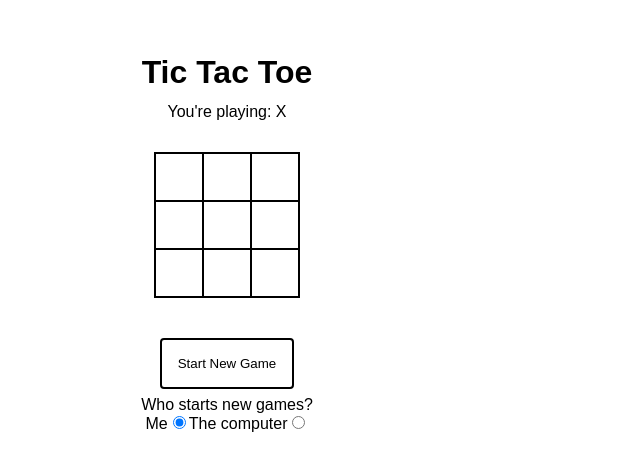
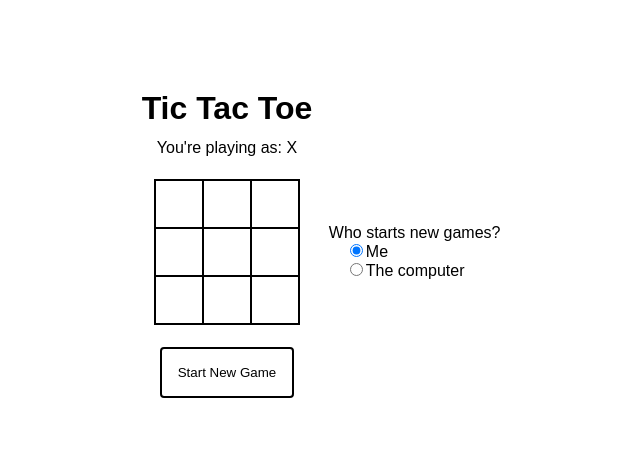
Before and after one commit to MagdalenaHenke/tictactoe, a React (Create React App) app: page / in a window 1280 px wide. Shown: the part 156-626 px from the top of the page, without its empty margins (413-1053 px from the left). Built offline with nearby package versions, Linux system fonts and the light colour scheme.

Commit message:
add StartPlayerPicker to let user toggle who starts. Also use grid layout for arranging the components on the page

```diff
--- a/src/components/Game.jsx
+++ b/src/components/Game.jsx
@@ -10,10 +10,8 @@ import '../styles/Game.css';
 // - keep track of whose turn it is
 // - keep track of whether someone won
 // - keep track of whether the game is over
-// - allow starting a new game for now, except maybe I'll move that out later if I want a leaderboard
-// - for now there is no computer, but eventually, who is the computer, and who plays first
 // - allow extending this to bigger boards?
-// - X will always start, but who will be the first player?
+// - choice: x always starts
 // - assumption I'm making: you all double down on arrow functions
 // - choices made: I'm letting prettier make all of my choices
 // - maybe add keyboard interactions? up and down and stuff
@@ -28,6 +26,8 @@ import '../styles/Game.css';
 // - choice: handling display logic in css and leveraging the power of html over introducing react
 // - choice: waiting for a moment before displaying computer turn all happens through css - the board state is updated all in one
 // - choice: I'm chosing to only build this for chrome because that was fun
+// - keep some tally/leaderboard of how many games were won?
+// - push something to local state to allow for refresh?
 
 function Game({ difficulty = autoPlayer.DIFFICULTY.EASY, firstPlayer }) {
   // maybe these live on state, depends
@@ -68,28 +68,41 @@ function Game({ difficulty = autoPlayer.DIFFICULTY.EASY, firstPlayer }) {
   // LEENA: make this prettier
   // LEENA: disable entire board when someone won
   // LEENA: maybe state machine this?
-  let statusText = `You're playing: ${computerPlays === 'X' ? 'O' : 'X'}`; // LEENA: use some const for who's who
-  if (winner) statusText = `${winner} won!`;
+  let statusText = `You're playing as: ${computerPlays === 'X' ? 'O' : 'X'}`; // LEENA: use some const for who's who
+  if (winner)
+    statusText = `${winner === computerPlays ? 'The computer' : 'You'} won!`;
+  // LEENA: more encouragement?
   else if (isBoardFull) statusText = 'We have a tie!';
 
   return (
     <div className="Game">
       <h1 className="Game-title">Tic Tac Toe</h1>
-      <div>{statusText}</div>
+      <div>
+        <div className="Game-layout">
+          <div className="Game-layout--status">{statusText}</div>
+          <div className="Game-layout--board">
             <Board
               board={board}
               playField={playField}
               winningLine={winningLine}
               computerPlays={computerPlays}
             />
-      <button className="Game-button" onClick={startNewGame}>
-        Start New Game
-      </button>
+          </div>
+          <div className="Game-layout--options">
+            {/* difficulty picker will go here, too */}
             <StartPlayerPicker
               nextGameComputerPlays={nextGameComputerPlays}
               setNextGameComputerPlays={setNextGameComputerPlays}
             />
           </div>
+          <div className="Game-layout--button">
+            <button className="Game-button" onClick={startNewGame}>
+              Start New Game
+            </button>
+          </div>
+        </div>
+      </div>
+    </div>
   );
 }
 
--- a/src/components/StartPlayerPicker.jsx.js
+++ b/src/components/StartPlayerPicker.jsx
@@ -1,4 +1,5 @@
 import React from 'react';
+import '../styles/StartPlayerPicker.css';
 
 function StartPlayerPicker({
   nextGameComputerPlays,
@@ -16,13 +17,13 @@ function StartPlayerPicker({
   return (
     <fieldset>
       <legend>Who starts new games?</legend>
-      <label>
+      <label className="StartPlayerPicker-label">
+        {getRadioButton('O')}
         Me
-        {getRadioButton('O')}
       </label>
-      <label>
+      <label className="StartPlayerPicker-label">
+        {getRadioButton('X')}
         The computer
-        {getRadioButton('X')}
       </label>
     </fieldset>
   );
--- a/src/styles/Board.css
+++ b/src/styles/Board.css
@@ -1,8 +1,4 @@
 /* Leena: maybe these don't all need to be separate files */
-.Board {
-  margin: 2rem 0;
-}
-
 .Board-grid {
   display: grid;
   grid-template-columns: repeat(3, 1fr);
--- a/src/styles/Game.css
+++ b/src/styles/Game.css
@@ -6,6 +6,33 @@
   font-size: 2rem;
   font-weight: bold;
   margin-bottom: 1rem;
+}
+
+/* LEENA: some good old media queries to make this more responsive */
+.Game-layout {
+  display: grid;
+  grid-template-columns: repeat(3, 1fr);
+  grid-template-rows: 1rem 10rem 3rem;
+  justify-items: center;
+  align-items: center;
+  grid-gap: 1rem;
+}
+
+.Game-layout--status {
+  grid-column: 2;
+}
+
+.Game-layout--board {
+  grid-column: 2;
+}
+
+.Game-layout--button {
+  grid-column: 2;
+}
+
+.Game-layout--options {
+  grid-column: 3;
+  grid-row: 2;
 }
 
 .Game-button {
--- /dev/null
+++ b/src/styles/StartPlayerPicker.css
@@ -0,0 +1,5 @@
+.StartPlayerPicker-label {
+  display: block;
+  margin-left: 1rem;
+  text-align: start;
+}
```
Lines whose indentation alone changed are shown as unchanged.
